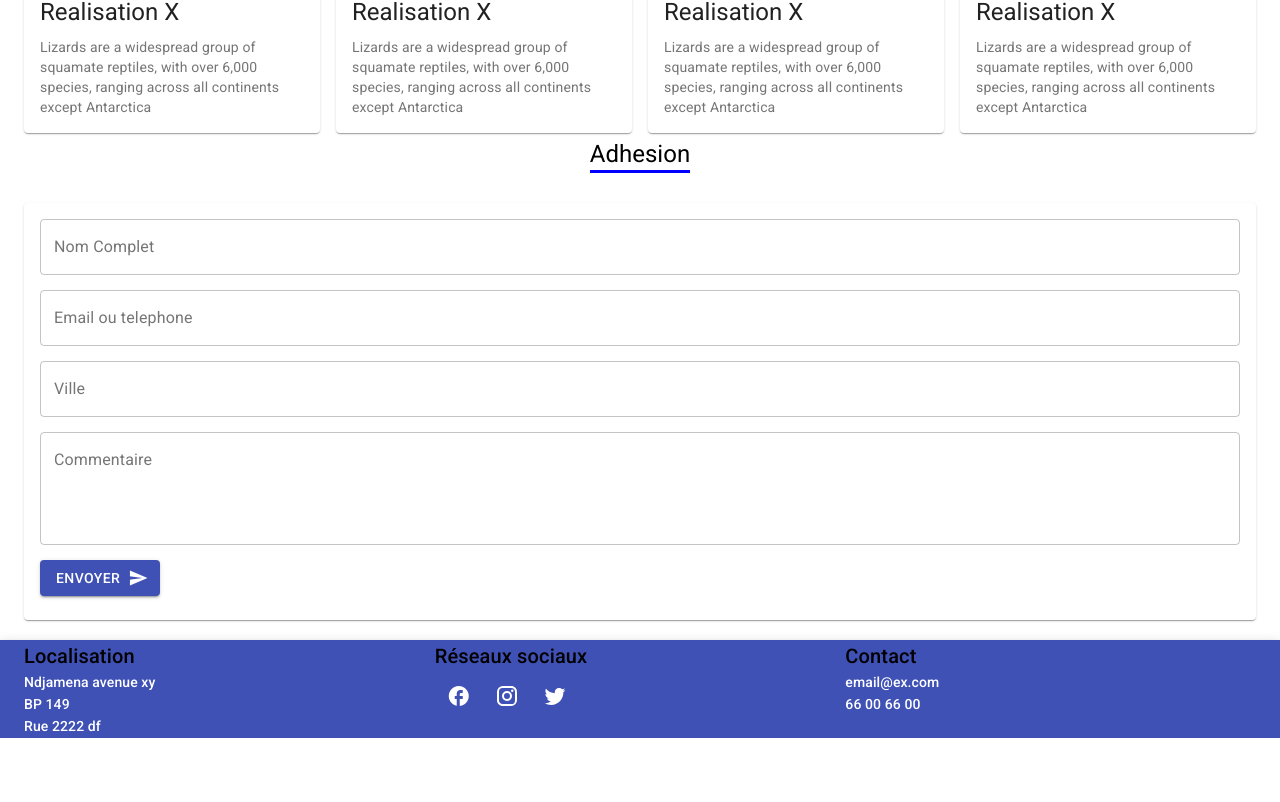
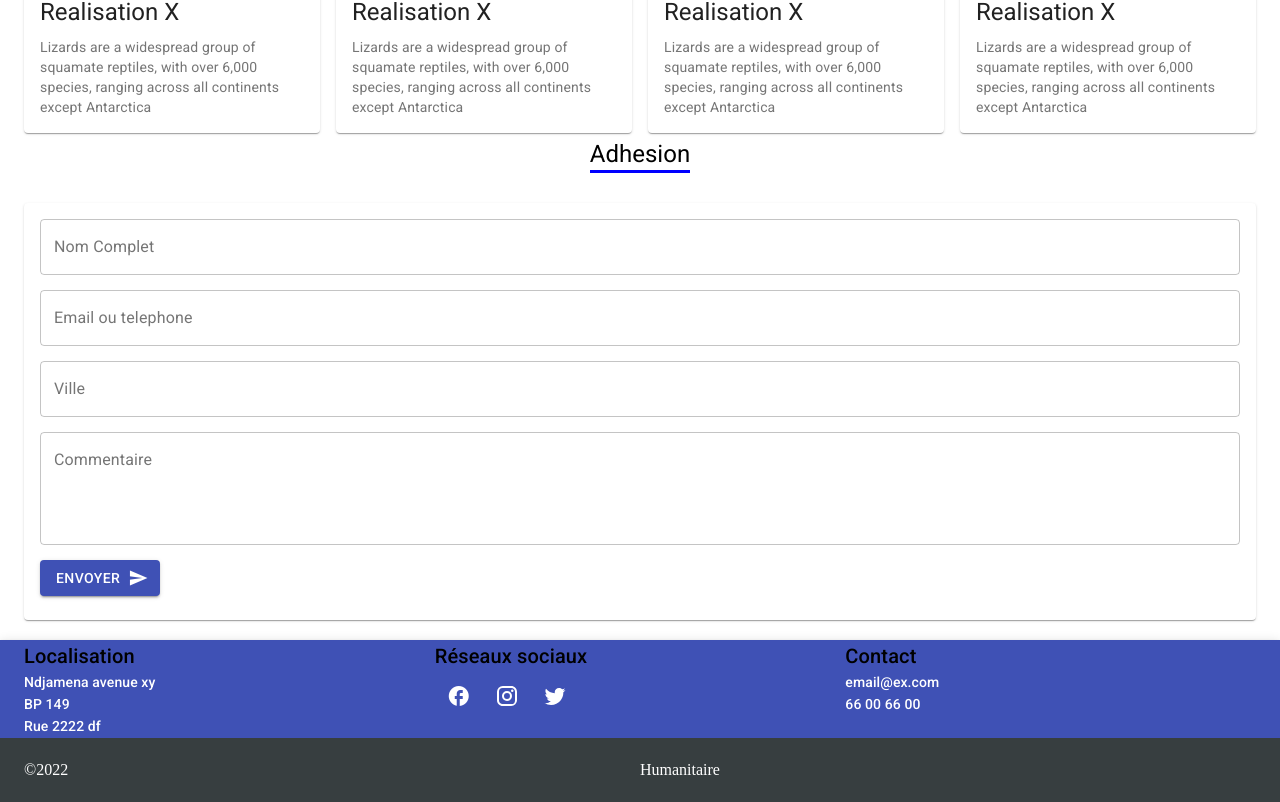
Before and after one commit to Yamingue/humanitaire, a React (Create React App) app: page / in a window 1280 px wide. Shown: the part 1542-2344 px from the top of the page. Before the commit the page ends 2280 px from the top, so only its background shows below. Built offline with nearby package versions, Linux system fonts and the light colour scheme.

Commit message:
finalisation

```diff
--- a/src/Component/Footer.js
+++ b/src/Component/Footer.js
@@ -2,7 +2,7 @@ import React from 'react';
 import { makeStyles } from '@material-ui/core/styles';
 import AppBar from '@material-ui/core/AppBar';
 import Toolbar from '@material-ui/core/Toolbar';
-import { Grid, Icon, IconButton, Typography } from '@material-ui/core';
+import { Grid, Icon, IconButton, Link, Typography } from '@material-ui/core';
 import { Instagram, Twitter } from '@material-ui/icons';
 
 const useStyles = makeStyles((theme) => ({
@@ -29,7 +29,7 @@ export default function Footer() {
                             md={4}
                             sm={4}
                         >
-                            <Typography style={{color:'#000000'}} variant="h6">
+                            <Typography style={{ color: '#000000' }} variant="h6">
                                 Localisation
                             </Typography>
                             <Typography variant='subtitle2' >
@@ -39,7 +39,7 @@ export default function Footer() {
                                 BP 149
                             </Typography>
                             <Typography variant='subtitle2'>
-                            Rue 2222 df
+                                Rue 2222 df
                             </Typography>
 
                         </Grid>
@@ -49,7 +49,7 @@ export default function Footer() {
                             sm={4}
 
                         >
-                            <Typography style={{color:'#000000'}} color='inherit' variant="h6">
+                            <Typography style={{ color: '#000000' }} color='inherit' variant="h6">
                                 Réseaux sociaux
                             </Typography>
                             <Grid
@@ -74,7 +74,7 @@ export default function Footer() {
                             md={4}
                             sm={4}
                         >
-                            <Typography style={{color:'#000000'}} color='inherit' variant="h6">
+                            <Typography style={{ color: '#000000' }} color='inherit' variant="h6">
                                 Contact
                             </Typography>
                             <Typography variant='subtitle2'>
@@ -86,6 +86,20 @@ export default function Footer() {
                         </Grid>
                     </Grid>
                 </Toolbar>
+                <Toolbar
+                style={{
+                    backgroundColor:'#373E40'
+                }}
+                >
+                    <Grid container >
+                        <Grid xs={6}>
+                        ©2022
+                        </Grid>
+                        <Grid xs={6}>
+                           Humanitaire
+                        </Grid>
+                    </Grid>
+                </Toolbar>
             </AppBar>
         </React.Fragment>
     );
```
